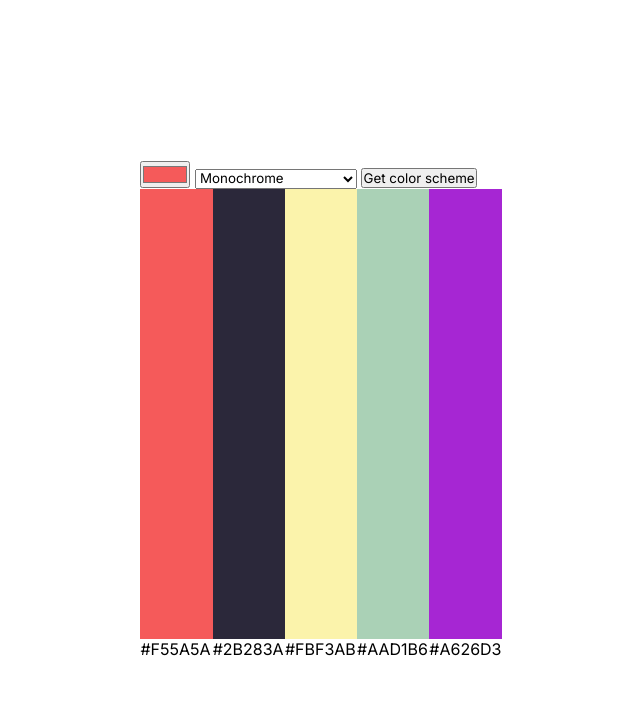
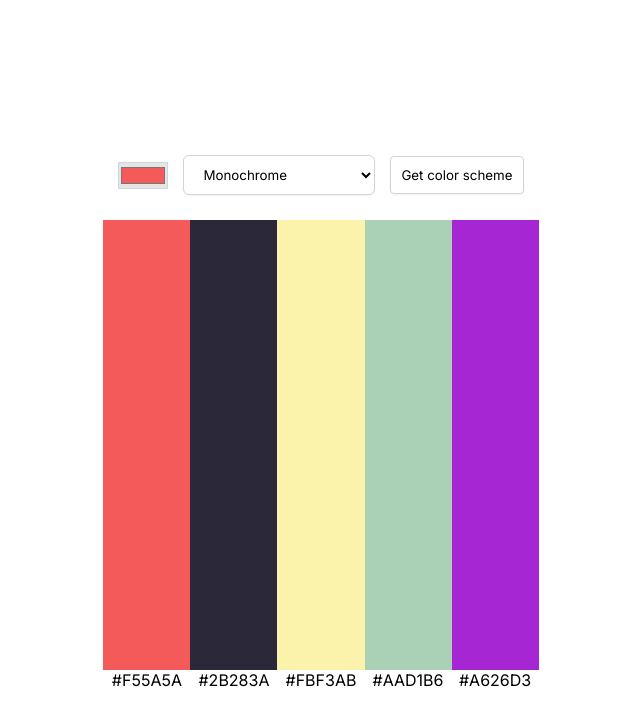
Before and after one commit to SGM-dev/color-scheme-generator, a plain HTML site: page index.html in a window 1280 px wide. Shown: the whole page, without its empty margins (319-959 px from the left). Drawn offline with Linux system fonts and the light colour scheme.

Commit message:
add styling to form: part 1

```diff
--- a/index.css
+++ b/index.css
@@ -16,12 +16,14 @@ body {
 .container {
   margin: 0 auto;
   max-width: 550px;
+  background: #fff;
 }
 
 .container section {
   display: grid;
   grid-template-columns: repeat(5, 1fr);
   grid-template-rows: 450px 0;
+  text-align: center;
 }
 
 .color-one {
@@ -43,3 +45,37 @@ body {
 .color-five {
   background: #a626d3;
 }
+
+#color-scheme {
+  padding: 25px 15px;
+  display: flex;
+  gap: 15px;
+  align-items: center;
+  justify-content: space-evenly;
+}
+
+#color-picker {
+  appearance: none;
+  border: 0.5px solid #d1d5db;
+  background: #e5e5e5;
+}
+
+.type-selector {
+  border-radius: 6px;
+  border: 1px solid var(--gray-300, #d1d5db);
+  background: var(--white, #fff);
+
+  /* shadow/sm */
+  box-shadow: 0px 1px 2px 0px rgba(0, 0, 0, 0.05);
+  padding: 10px 15px;
+}
+
+#get-btn {
+  border-radius: 4px;
+  border: 1px solid var(--gray-300, #d1d5db);
+  background: var(--white, #fff);
+
+  /* shadow/sm */
+  box-shadow: 0px 1px 2px 0px rgba(0, 0, 0, 0.05);
+  padding: 10px;
+}
--- a/index.html
+++ b/index.html
@@ -15,8 +15,8 @@
   <body>
     <main class="container">
       <form id="color-scheme">
-        <input type="color" id="select-color" value="#F55A5A" />
-        <select name="color-scheme-type">
+        <input type="color" id="color-picker" value="#F55A5A" />
+        <select name="type-selector" class="type-selector">
           <option value="monochrome">Monochrome</option>
           <option value="monochrome-dark">Monochrome-dark</option>
           <option value="monochrome-light">Monochrome-light</option>
```
